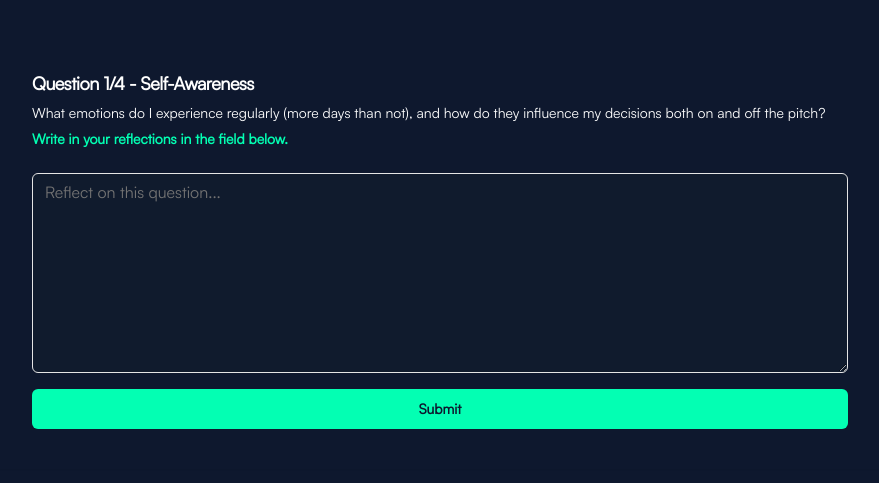
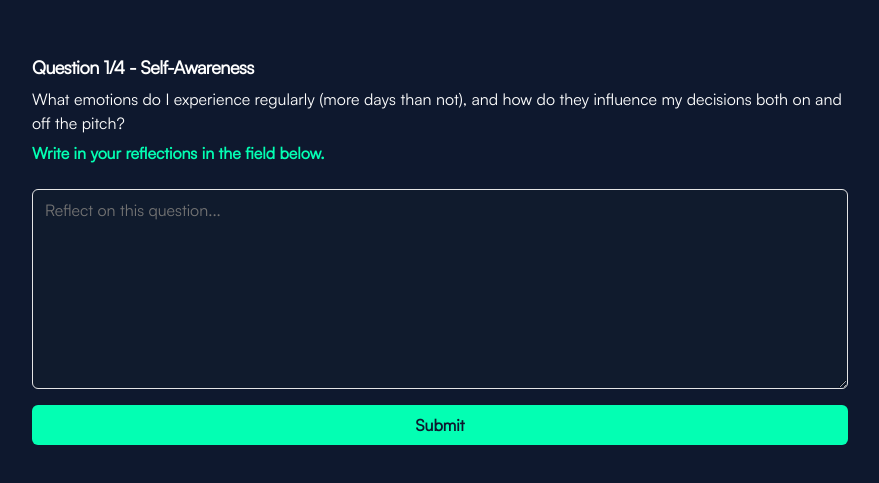
Before and after one commit to Allylearning/EIcoach, a Next.js app: page / in a window 1280 px wide. Shown: the part 151-634 px from the top of the page, without its empty margins (200-1079 px from the left). Built offline with nearby package versions, Linux system fonts and the light colour scheme; what @genkit-ai/googleai, genkit would draw is missing.

Commit message:
font size edit

```diff
--- a/tailwind.config.ts
+++ b/tailwind.config.ts
@@ -61,6 +61,9 @@ export default {
   				ring: 'hsl(var(--sidebar-ring))'
   			}
   		},
+  		fontSize: {
+  			sm: ['1rem', '1.5rem'],
+  		},
   		borderRadius: {
   			lg: 'var(--radius)',
   			md: 'calc(var(--radius) - 2px)',
```
